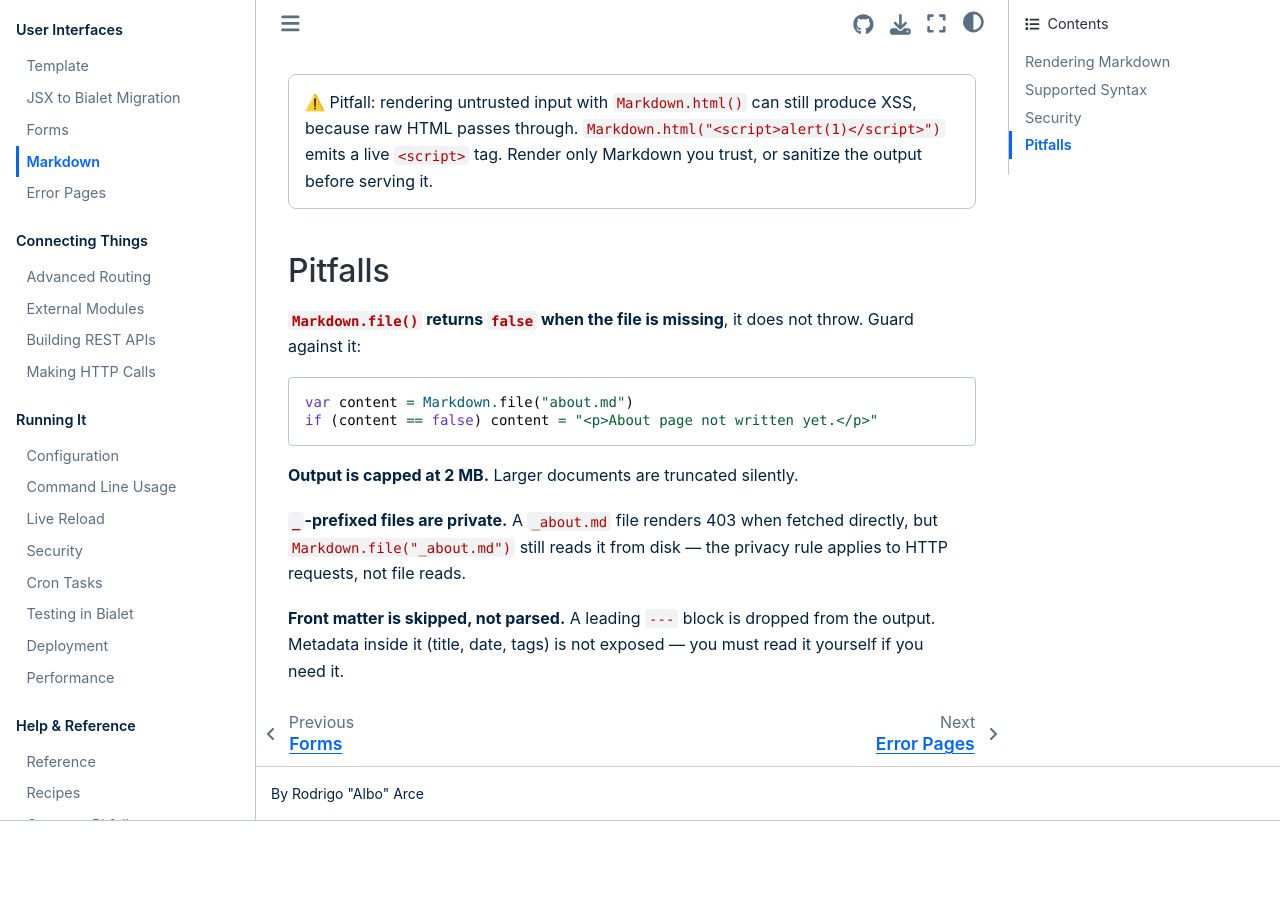
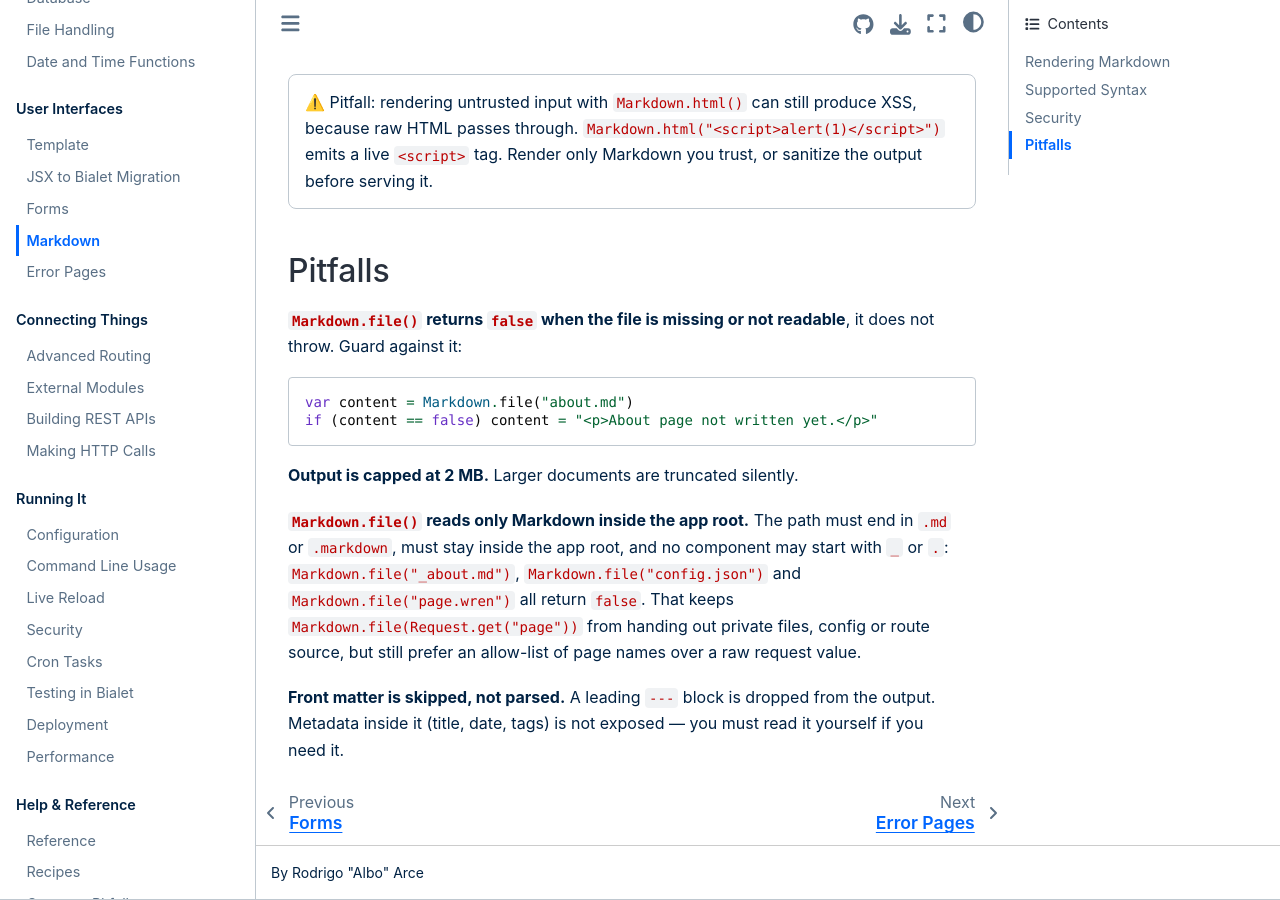
Before and after one commit to bialet/bialet, a Sphinx documentation site: the page built from docs/markdown.md, in a window 1280 px wide and 900 px high, scrolled down 1581 px. Built offline with Sphinx 7.4.7 and the Sphinx Book theme 1.1.4, drawn with Linux system fonts in a browser that asks for light colours; the version number could not be read and is left out; before the commit the page ends 2402 px from its top, so only the background shows below that.

Commit message:
fix(markdown): let Markdown.file read only Markdown files
bialet_read_file() applied root containment and the '_'/'.' rule but
nothing else, so Markdown.file(Request.get("page")) returned
config.json, deploy.yml and the source of .wren route modules -- files
the router never serves -- marked .raw in the page. It now reads only
.md and .markdown files. The docs claimed '_about.md' was still readable
(it has not been since the private rule was added); the blog example
that relied on it now uses a public name.

````diff
--- a/docs/markdown.md
+++ b/docs/markdown.md
@@ -65,8 +65,8 @@ plain escaped text.
 
 ## Pitfalls
 
-**`Markdown.file()` returns `false` when the file is missing**, it does not
-throw. Guard against it:
+**`Markdown.file()` returns `false` when the file is missing or not
+readable**, it does not throw. Guard against it:
 
 ```wren
 var content = Markdown.file("about.md")
@@ -75,9 +75,13 @@ if (content == false) content = "<p>About page not written yet.</p>"
 
 **Output is capped at 2 MB.** Larger documents are truncated silently.
 
-**`_`-prefixed files are private.** A `_about.md` file renders 403 when fetched
-directly, but `Markdown.file("_about.md")` still reads it from disk — the
-privacy rule applies to HTTP requests, not file reads.
+**`Markdown.file()` reads only Markdown inside the app root.** The path must
+end in `.md` or `.markdown`, must stay inside the app root, and no component may
+start with `_` or `.`: `Markdown.file("_about.md")`, `Markdown.file("config.json")`
+and `Markdown.file("page.wren")` all return `false`. That keeps
+`Markdown.file(Request.get("page"))` from handing out private files, config or
+route source, but still prefer an allow-list of page names over a raw request
+value.
 
 **Front matter is skipped, not parsed.** A leading `---` block is dropped from
 the output. Metadata inside it (title, date, tags) is not exposed — you must
````
Also changed, not shown: docs/reference.md (+4 -2 lines), docs/blog/about-bialet.md (renamed from docs/blog/_about-bialet.md), 4 other files.
